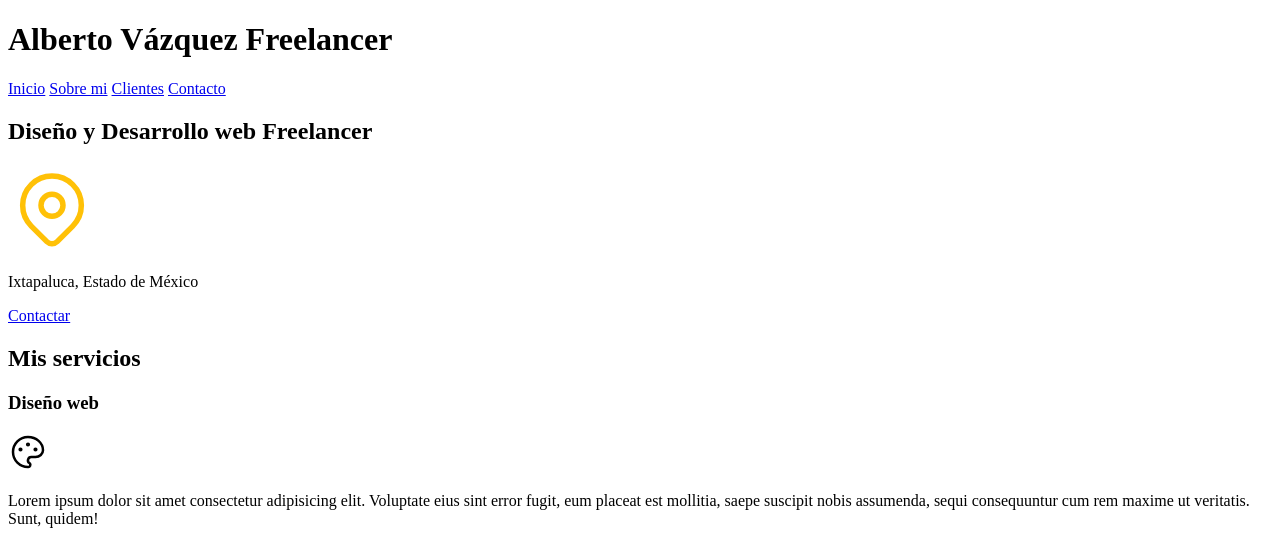
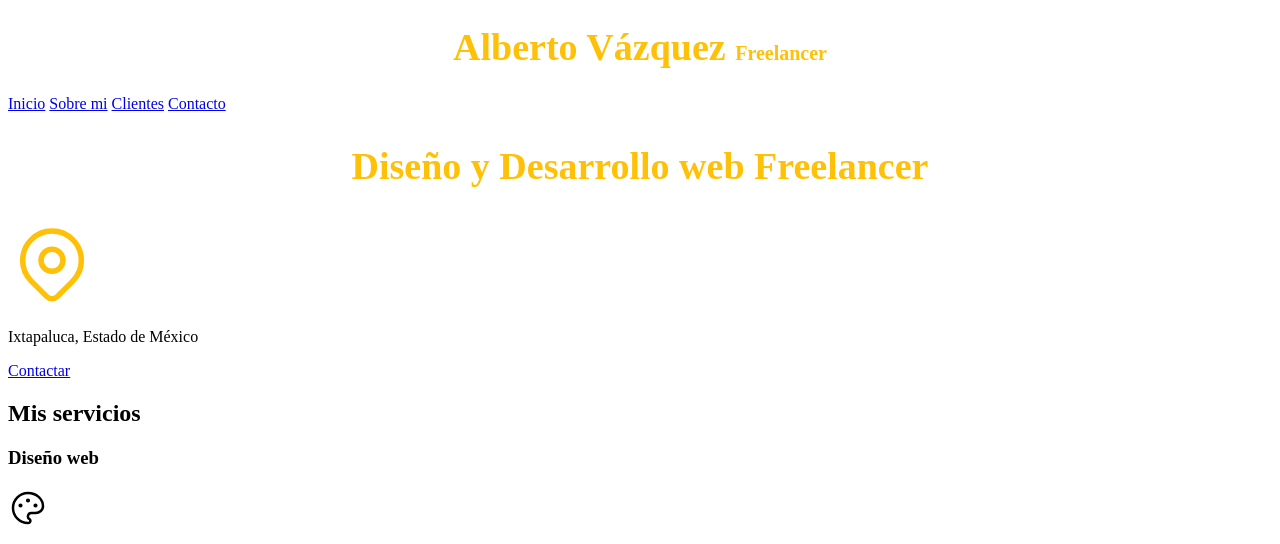
Before and after one commit to 54mur41Mx/Proyecto_Freelance, a plain HTML site: page index.html in a window 1280 px wide. Shown: the top 544 px of the page. Drawn offline with Linux system fonts and the light colour scheme.

Commit message:
Commit solo local, se implementa hoja de estilos css, se agrega funcion de pseudo selector y se estandariza la medida en rem

```diff
--- /dev/null
+++ b/css/styles.css
@@ -0,0 +1,31 @@
+/* 1rm = 10px*/
+
+:root{
+    --blanco: #ffffff;
+    --oscuro: #212121;
+    --primario: #ffc107;
+    --secundario: #0097a7;
+    --gris: #757575;
+
+    --fuente-principal: 3.8rem;
+
+}
+
+html{
+    font-size: 62.5%;
+}
+
+body{
+    font-size: 16px;
+}
+
+.titulo{
+    text-align: center;
+    font-size: var(--fuente-principal);
+    color: var(--primario);
+
+}
+
+.titulo span{
+    font-size: 2rem;
+}
--- a/index.html
+++ b/index.html
@@ -5,11 +5,13 @@
     <meta http-equiv="X-UA-Compatible" content="IE=edge">
     <meta name="viewport" content="width=device-width, initial-scale=1.0">
     <title>Diseñador Freelancer</title>
+    <link rel="preload" href="css/styles.css" as="style">
+    <link rel="stylesheet" href="css/styles.css">
 </head>
 <body>
 
     <header>
-        <h1>Alberto Vázquez Freelancer</h1>
+        <h1 class="titulo">Alberto Vázquez <span>Freelancer</span></h1>
     </header>
 
     <nav>
@@ -20,7 +22,7 @@
     </nav>
 
     <section>
-        <h2>Diseño y Desarrollo web Freelancer</h2>
+        <h2 class="titulo">Diseño y Desarrollo web Freelancer</h2>
         <svg xmlns="http://www.w3.org/2000/svg" class="icon icon-tabler icon-tabler-map-pin" width="88" height="88" viewBox="0 0 24 24" stroke-width="1.5" stroke="#FFC107" fill="none" stroke-linecap="round" stroke-linejoin="round">
             <path stroke="none" d="M0 0h24v24H0z" fill="none"/>
             <circle cx="12" cy="11" r="3" />
```
Also changed, not shown: 1 other file.
